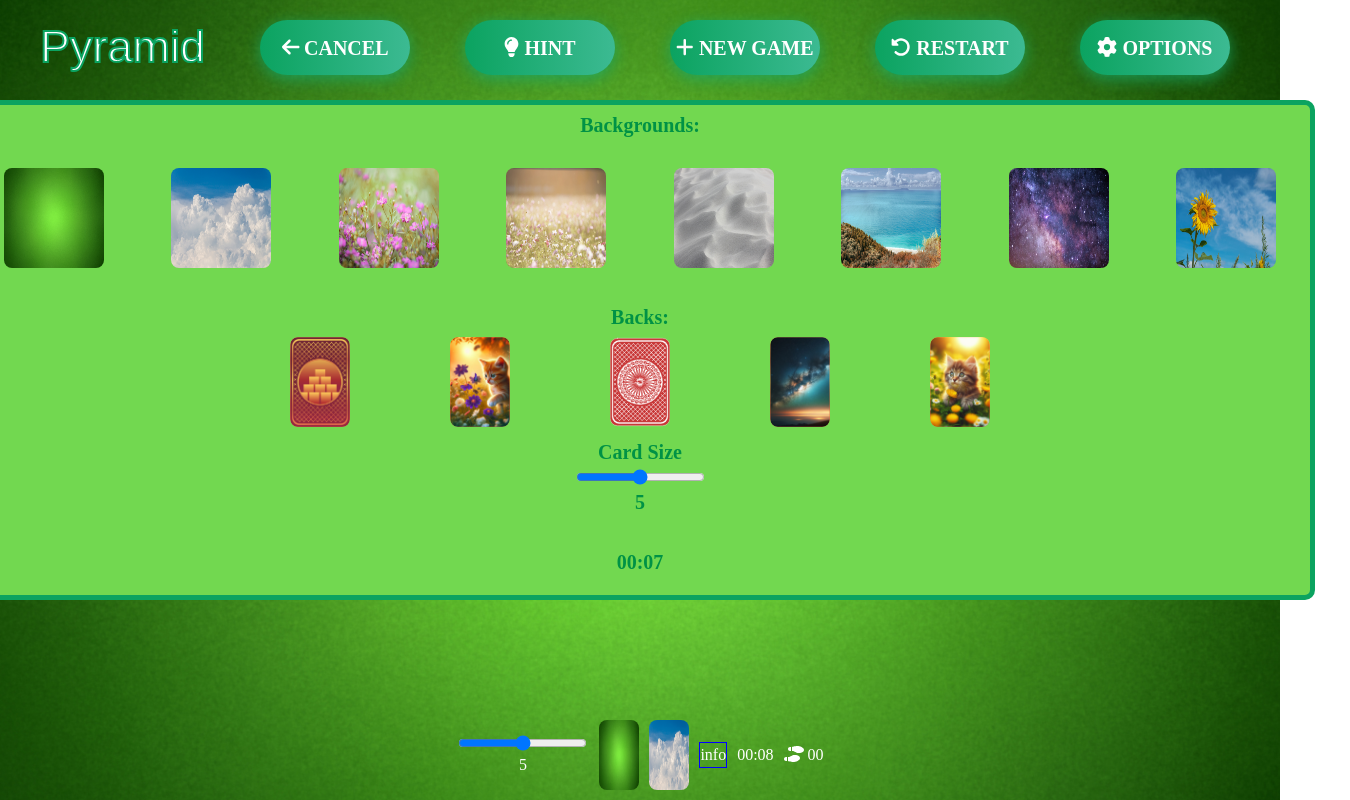
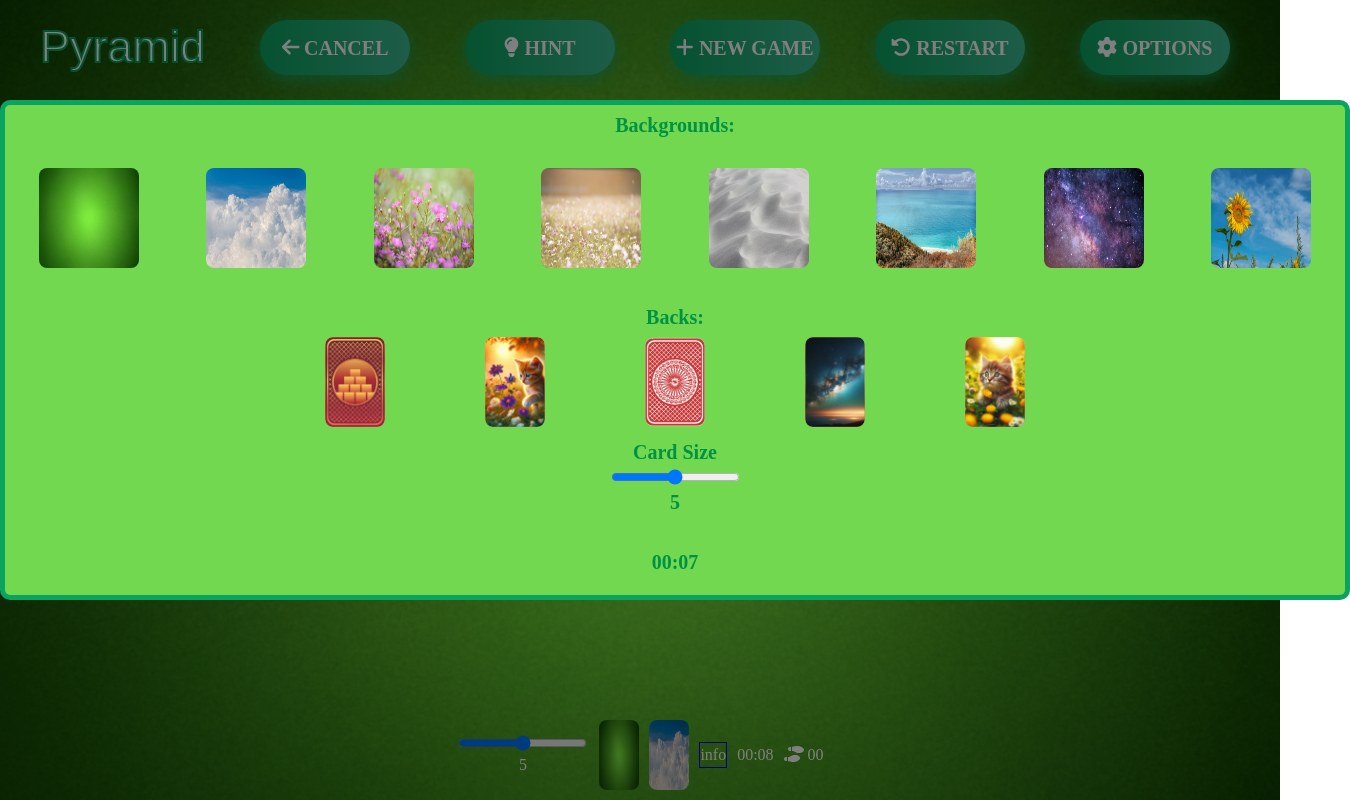
Before and after one commit to Igogoblin/pyramid, a React (Vite) app in the folder pyramid/: page / in a window 1280 px wide. Both pictures are taken after a click on the button "OPTIONS". Shown: the whole page, 1350 px wide, since content can reach past the window. Built offline with nearby package versions, Linux system fonts and the light colour scheme; a web font is replaced by a local one.

Commit message:
refactor

```diff
--- a/pyramid/src/components/header/Header.jsx
+++ b/pyramid/src/components/header/Header.jsx
@@ -91,9 +91,10 @@ export default function Header() {
         <span>OPTIONS</span>
       </button>
       <div
-        className={`${s.options}`}
+        className={`${s.block_options}`}
         style={{ display: options ? "block" : "none" }}
       >
+        <div className={`${s.options}`}>
           <h4>Backgrounds:</h4>
           <div className={`${s.backgrounds}`}>
             <div className={`${s.block}`}>
@@ -127,5 +128,6 @@ export default function Header() {
           </div>
         </div>
       </div>
+    </div>
   );
 }
--- a/pyramid/src/components/header/header.module.css
+++ b/pyramid/src/components/header/header.module.css
@@ -29,11 +29,17 @@ div h4 {
   display: none;
 }
 
+.block_options {
+  position: absolute;
+  height: 100vh;
+  width: 100vw;
+  background: rgba(0, 0, 0, 0.5);
+  z-index: 10;
+}
+
 .options {
-  position: absolute;
-  top: 100px;
-  margin: auto;
-  z-index: 10;
+  margin: 100px auto;
+
   width: 1350px;
   height: 500px;
   background: rgb(114, 216, 80);
@@ -280,7 +286,7 @@ div h4 {
     width: 100vw;
     display: block;
     position: fixed;
-    top: 250px;
+    top: 100px;
     left: 0px;
     z-index: 10;
     background: rgb(114, 216, 80);
```
Lines whose indentation alone changed are shown as unchanged.
